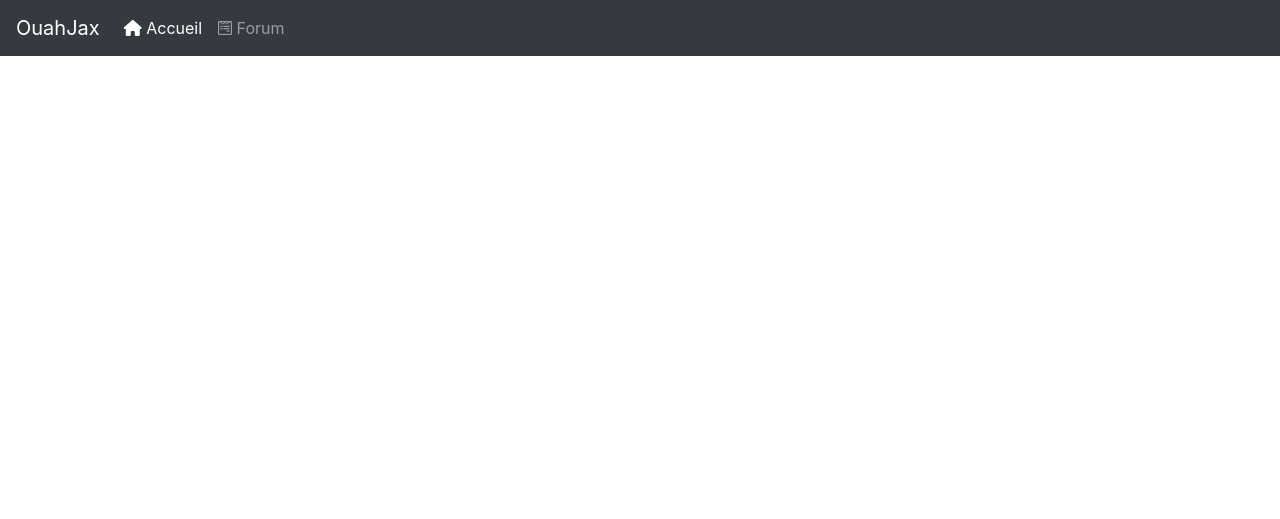
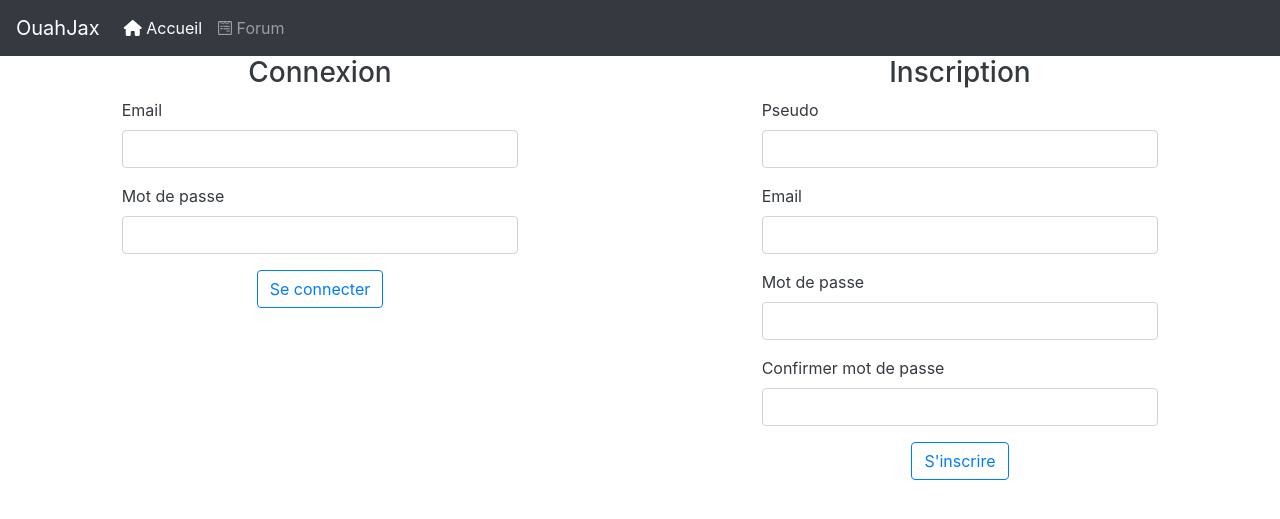
Before and after one commit to Vilquid/AJAX, a PHP site: page /php/login.php in a window 1280 px wide. Shown: the top 519 px of the page. Run offline with PHP 8.4, Linux system fonts and the light colour scheme; some libraries are stand-ins or nearby versions.

Commit message:
creation du html de la page de connexion

```diff
--- a/index.php
+++ b/index.php
@@ -32,7 +32,7 @@
 
             <ul class="nav navbar-nav navbar-right">
                 <li class="nav-item ">
-                    <a class="nav-link" href="/AJAX/html/admin.html" tabindex="-1" aria-disabled="true">
+                    <a class="nav-link" href="/AJAX/php/login.php" tabindex="-1" aria-disabled="true">
                         <span><i class="fas fa-sign-in-alt"></i></span> Se connecter / Inscription</a>
                 </li>
             </ul>
--- a/php/login.php
+++ b/php/login.php
@@ -36,8 +36,64 @@
         </div>
     </nav>
 
-    <script src="https://code.jquery.com/jquery-3.5.1.slim.min.js" integrity="sha384-DfXdz2htPH0lsSSs5nCTpuj/zy4C+OGpamoFVy38MVBnE+IbbVYUew+OrCXaRkfj" crossorigin="anonymous"></script>
-    <script src="https://cdn.jsdelivr.net/npm/popper.js@1.16.1/dist/umd/popper.min.js" integrity="sha384-9/reFTGAW83EW2RDu2S0VKaIzap3H66lZH81PoYlFhbGU+6BZp6G7niu735Sk7lN" crossorigin="anonymous"></script>
+    <!-- formulaire connexion -->
+    <div class="container-fluid">
+        <div class="row row-col-6">
+            <!-- connexion-->
+            <div class="col-sm-0 col-md-2 col-lg-1"></div>
+            <div class="col-sm-12 col-md-8 col-lg-4 text-dark">
+                <h3 class="h3 text-center">Connexion</h3>
+                <form onSubmit="return false;">
+                    <div class="form-group">
+                        <label for="con-email">Email</label>
+                        <input class="form-control" type="email" id="con-email" name="con-email" required="" />
+                    </div>
+                    <div class="form-group">
+                        <label for="con-password">Mot de passe</label>
+                        <input class="form-control" type="password" id="con-password" name="con-password" required="" />
+                    </div>
+                    <div class="form-group text-center">
+                        <button type="submit" class="btn btn-outline-primary">Se connecter</button>
+                    </div>
+                </form>
+            </div>
+            <div class="col-sm-0 col-md-2 col-lg-1"></div>
+            <!-- inscription-->
+            <div class="col-sm-0 col-md-2 col-lg-1"></div>
+            <div class="col-sm-12 col-md-8 col-lg-4 text-dark">
+                <h3 class="h3 text-center">Inscription</h3>
+                <form onSubmit="return false;">
+                    <div class="form-group">
+                        <label for="ins-pseudo">Pseudo</label>
+                        <input class="form-control" type="text" id="ins-pseudo" name="ins-pseudo" required="" />
+                    </div>
+                    <div class="form-group">
+                        <label for="ins-email">Email</label>
+                        <input class="form-control" type="email" id="ins-email" name="ins-email" required="" />
+                    </div>
+                    <div class="form-group">
+                        <label for="ins-password">Mot de passe</label>
+                        <input class="form-control" type="password" id="ins-password" name="ins-password" required="" />
+                    </div>
+                    <div class="form-group">
+                        <label for="ins-conf-password">Confirmer mot de passe</label>
+                        <input class="form-control" type="password" id="ins-conf-password" name="ins-conf-password" required="" />
+                    </div>
+                    <div class="form-group text-center">
+                        <button type="submit" class="btn btn-outline-primary">S'inscrire</button>
+                    </div>
+                </form>
+            </div>
+            <div class="col-sm-0 col-md-2 col-lg-1"></div>
+        </div>
+    </div>
+
+    <script src="https://code.jquery.com/jquery-3.5.1.slim.min.js"
+        integrity="sha384-DfXdz2htPH0lsSSs5nCTpuj/zy4C+OGpamoFVy38MVBnE+IbbVYUew+OrCXaRkfj" crossorigin="anonymous">
+    </script>
+    <script src="https://cdn.jsdelivr.net/npm/popper.js@1.16.1/dist/umd/popper.min.js"
+        integrity="sha384-9/reFTGAW83EW2RDu2S0VKaIzap3H66lZH81PoYlFhbGU+6BZp6G7niu735Sk7lN" crossorigin="anonymous">
+    </script>
     <script src="/AJAX/bootstrap/js/bootstrap.min.js"></script>
     <script src="https://kit.fontawesome.com/bb5c883aee.js" crossorigin="anonymous"></script>
 
```
